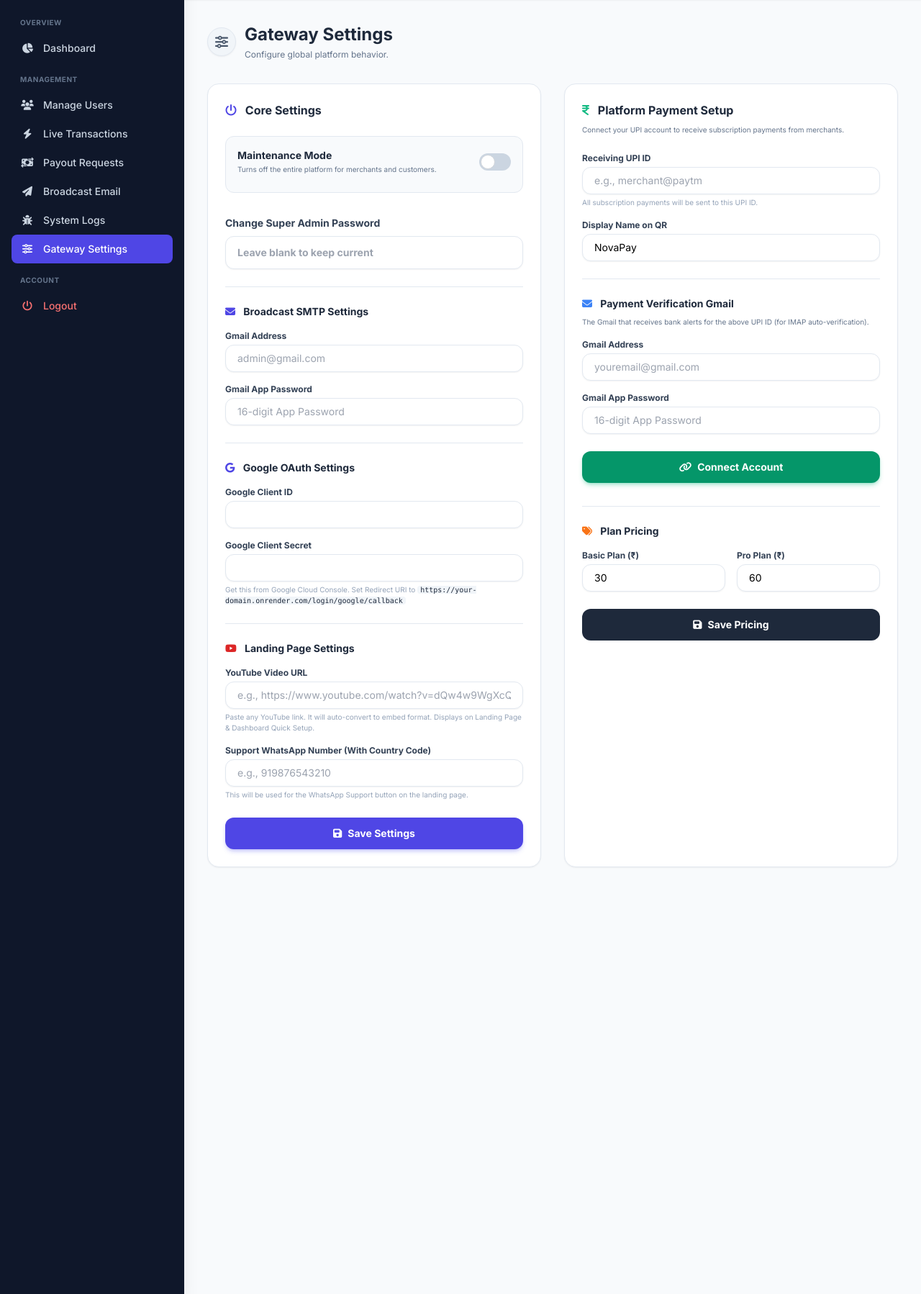
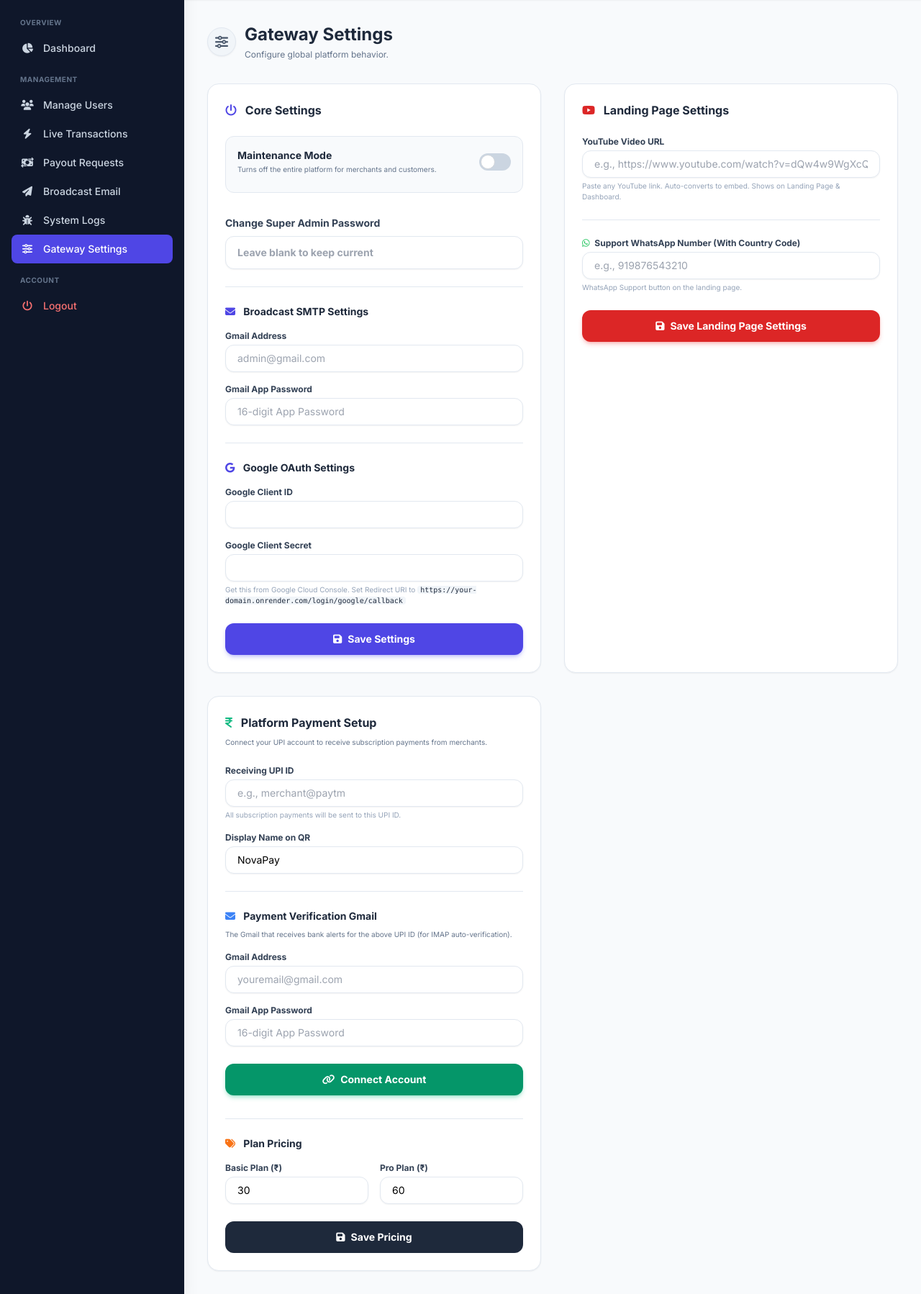
Before and after one commit to gigavy/payment-gatewy, a Flask app: page /admin/settings in a window 1280 px wide. Shown: the part 64-1862 px from the top of the page at 72% size. Run offline with Flask 3, Linux system fonts and the light colour scheme; the visitor is signed in with stand-in values (Sample User, id 1); data that the repository does not hold is empty; some libraries are stand-ins or nearby versions.

Commit message:
Add files via upload

```diff
--- a/templates/admin_settings.html
+++ b/templates/admin_settings.html
@@ -65,13 +65,23 @@
                 <input type="password" name="google_client_secret" value="{{ g_client_secret }}" class="w-full px-4 py-2 bg-white border border-slate-200 rounded-xl text-sm focus:outline-none focus:border-primary focus:ring-1 focus:ring-primary shadow-sm">
                 <p class="text-[10px] text-slate-400 mt-1">Get this from Google Cloud Console. Set Redirect URI to <code class="bg-slate-100 text-slate-800 px-1 rounded">https://your-domain.onrender.com/login/google/callback</code></p>
             </div>
-            <hr class="my-6 border-slate-200">
-            <h3 class="text-sm font-bold text-slate-800 mb-4"><i class="fa-brands fa-youtube text-red-600 mr-2"></i> Landing Page Settings</h3>
+            <button type="submit" class="w-full bg-primary hover:bg-indigo-700 text-white font-bold py-3 rounded-xl transition-all shadow-md shadow-indigo-500/30 text-sm flex items-center justify-center gap-2">
+                <i class="fa-solid fa-save"></i> Save Settings
+            </button>
+        </form>
+    </div>
+
+    <!-- Landing Page Settings - Separate Card -->
+    <div class="bg-white rounded-2xl p-6 shadow-sm border border-slate-200">
+        <h3 class="text-base font-bold text-slate-800 mb-6"><i class="fa-brands fa-youtube text-red-600 mr-2"></i> Landing Page Settings</h3>
+
+        <form action="/admin/settings" method="POST">
+            <input type="hidden" name="maintenance_mode" value="{{ maintenance_mode }}">
 
             <div class="mb-4">
                 <label class="block text-xs font-bold text-slate-700 mb-1">YouTube Video URL</label>
-                <input type="text" name="youtube_link" value="{{ yt_link }}" class="w-full px-4 py-2 bg-white border border-slate-200 rounded-xl text-sm focus:outline-none focus:border-primary focus:ring-1 focus:ring-primary shadow-sm" placeholder="e.g., https://www.youtube.com/watch?v=dQw4w9WgXcQ or https://youtu.be/dQw4w9WgXcQ">
-                <p class="text-[10px] text-slate-400 mt-1">Paste any YouTube link. It will auto-convert to embed format. Displays on Landing Page & Dashboard Quick Setup.</p>
+                <input type="text" name="youtube_link" value="{{ yt_link }}" class="w-full px-4 py-2 bg-white border border-slate-200 rounded-xl text-sm focus:outline-none focus:border-primary focus:ring-1 focus:ring-primary shadow-sm" placeholder="e.g., https://www.youtube.com/watch?v=dQw4w9WgXcQ">
+                <p class="text-[10px] text-slate-400 mt-1">Paste any YouTube link. Auto-converts to embed. Shows on Landing Page & Dashboard.</p>
             </div>
 
             {% if yt_link %}
@@ -86,17 +96,22 @@
             </div>
             {% endif %}
 
+            <hr class="my-6 border-slate-200">
+
             <div class="mb-6">
-                <label class="block text-xs font-bold text-slate-700 mb-1">Support WhatsApp Number (With Country Code)</label>
+                <label class="block text-xs font-bold text-slate-700 mb-1"><i class="fa-brands fa-whatsapp text-green-500 mr-1"></i> Support WhatsApp Number (With Country Code)</label>
                 <input type="text" name="support_whatsapp" value="{{ wa_number }}" class="w-full px-4 py-2 bg-white border border-slate-200 rounded-xl text-sm focus:outline-none focus:border-primary focus:ring-1 focus:ring-primary shadow-sm" placeholder="e.g., 919876543210">
-                <p class="text-[10px] text-slate-400 mt-1">This will be used for the WhatsApp Support button on the landing page.</p>
+                <p class="text-[10px] text-slate-400 mt-1">WhatsApp Support button on the landing page.</p>
             </div>
 
-            <button type="submit" class="w-full bg-primary hover:bg-indigo-700 text-white font-bold py-3 rounded-xl transition-all shadow-md shadow-indigo-500/30 text-sm flex items-center justify-center gap-2">
-                <i class="fa-solid fa-save"></i> Save Settings
+            <button type="submit" class="w-full bg-red-600 hover:bg-red-700 text-white font-bold py-3 rounded-xl transition-all shadow-md shadow-red-500/30 text-sm flex items-center justify-center gap-2">
+                <i class="fa-solid fa-save"></i> Save Landing Page Settings
             </button>
         </form>
     </div>
+</div>
+
+<div class="grid grid-cols-1 md:grid-cols-2 gap-8 mt-8">
 
     <!-- Platform Payment & Subscription Settings -->
     <div class="bg-white rounded-2xl p-6 shadow-sm border border-slate-200">
```
